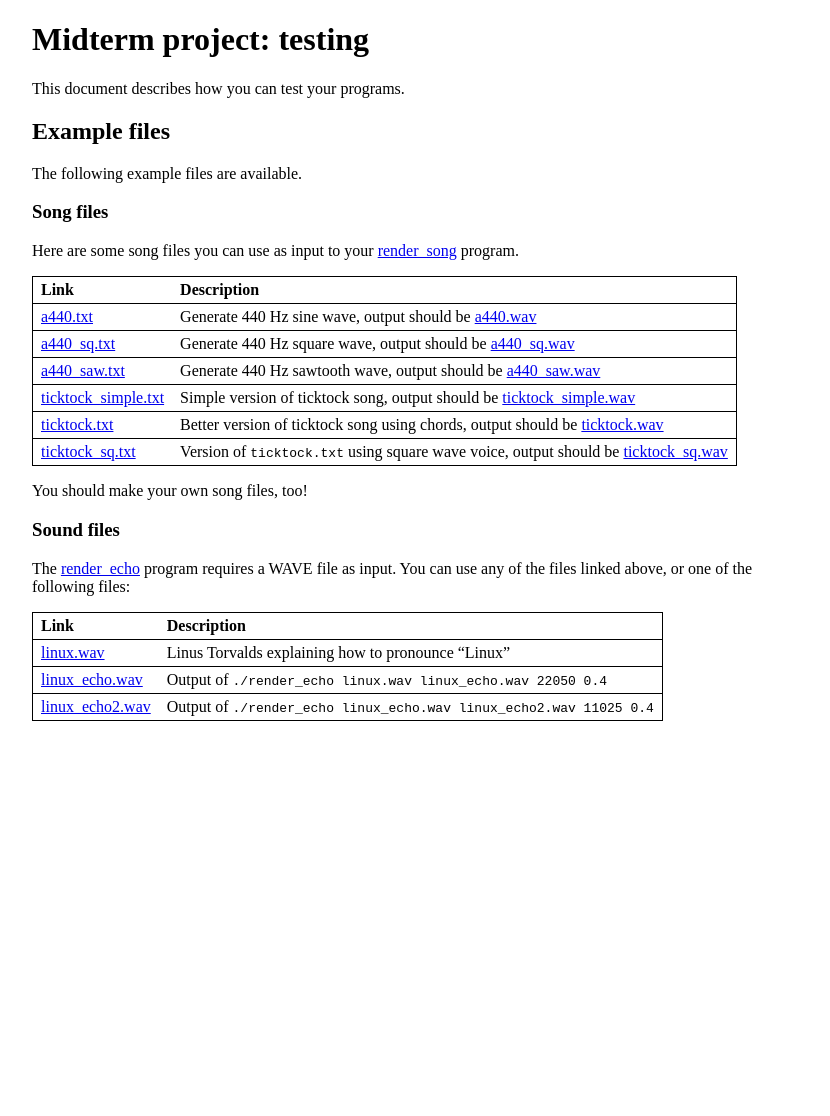
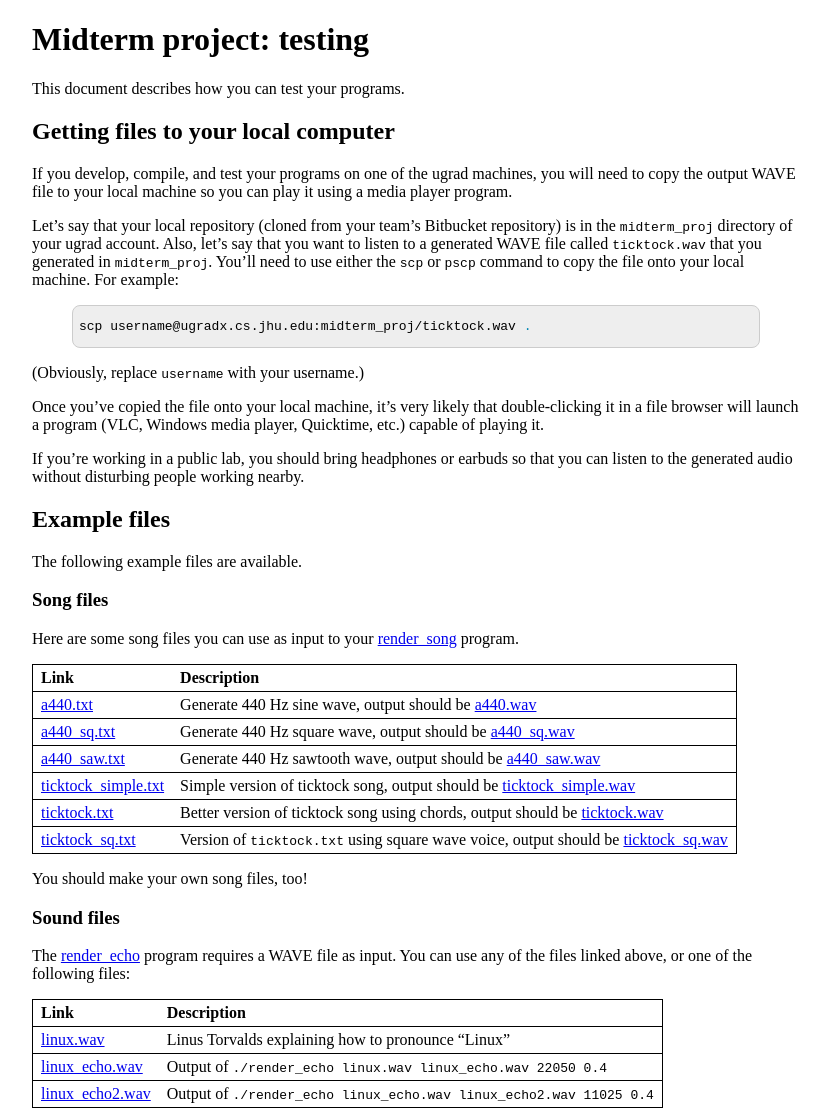
Before and after one commit to jhuintprog/fall2019, a Jekyll site: the page built from testing.md, in a window 1280 px wide. Shown: the whole page, without its empty margins (224-1054 px from the left). Built offline with Jekyll 4.4.1, drawn with Linux system fonts in a browser that asks for light colours; before the commit the page ends 900 px from its top, so only the background shows below that.

Commit message:
getting files to the local machine

````diff
--- a/testing.md
+++ b/testing.md
@@ -4,6 +4,22 @@ title: "Midterm project: testing"
 ---
 
 This document describes how you can test your programs.
+
+## Getting files to your local computer
+
+If you develop, compile, and test your programs on one of the ugrad machines, you will need to copy the output WAVE file to your local machine so you can play it using a media player program.
+
+Let's say that your local repository (cloned from your team's Bitbucket repository) is in the `midterm_proj` directory of your ugrad account.  Also, let's say that you want to listen to a generated WAVE file called `ticktock.wav` that you generated in `midterm_proj`.  You'll need to use either the `scp` or `pscp` command to copy the file onto your local machine.  For example:
+
+```bash
+scp username@ugradx.cs.jhu.edu:midterm_proj/ticktock.wav .
+```
+
+(Obviously, replace `username` with your username.)
+
+Once you've copied the file onto your local machine, it's very likely that double-clicking it in a file browser will launch a program (VLC, Windows media player, Quicktime, etc.) capable of playing it.
+
+If you're working in a public lab, you should bring headphones or earbuds so that you can listen to the generated audio without disturbing people working nearby.
 
 ## Example files
 
````
